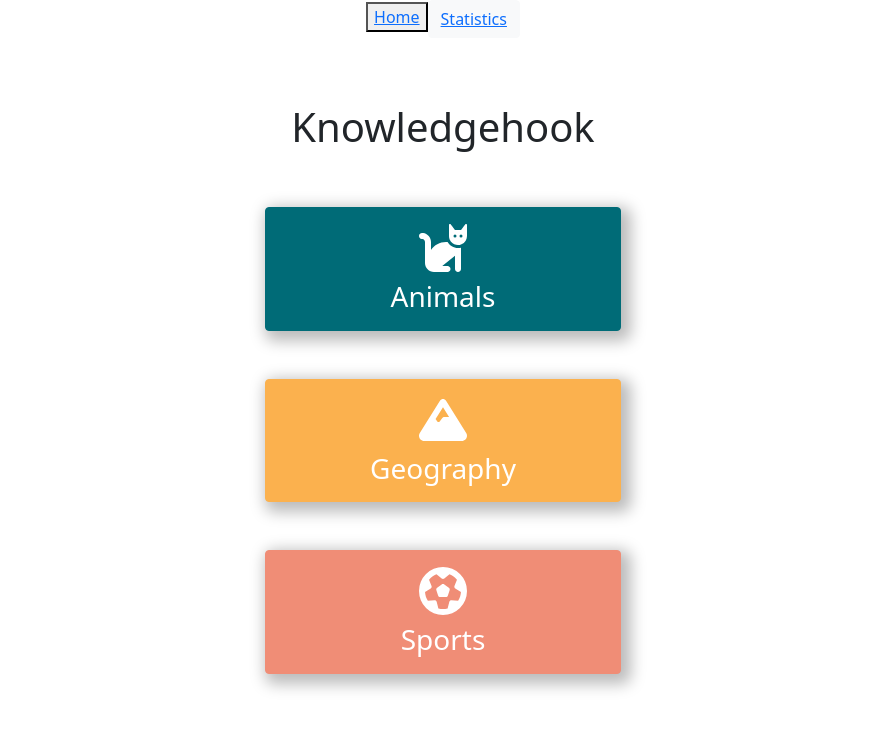
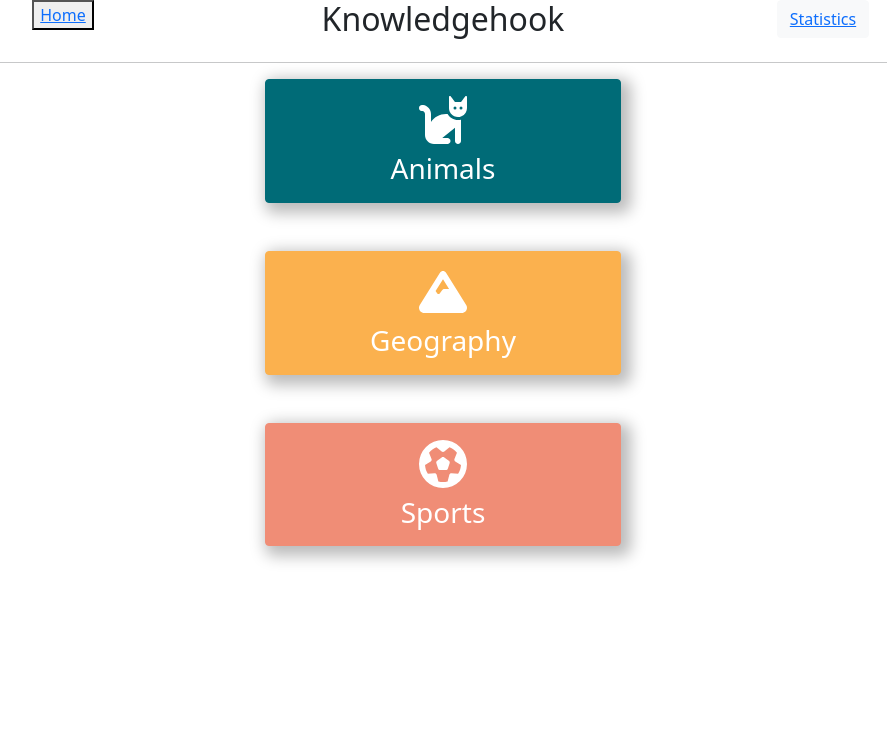
Before and after one commit to dcr041/CP3540-Project, a React (Create React App) app in the folder front-end/: page / in a window 1280 px wide. Shown: the top 730 px of the page, without its empty margins (197-1084 px from the left). Built offline with nearby package versions, Linux system fonts and the light colour scheme.

Commit message:
Cleaned NavBar
Cleaned up the NavBar, so its centered in the screen and made the hr element visible.

```diff
--- a/front-end/src/App.js
+++ b/front-end/src/App.js
@@ -43,11 +43,6 @@ function App() {
             <Route path="/FormPage" />
           </Routes>
         </Router>
-          <Row className="my-5">
-              <Col className="text-center">
-                  <h1 onClick={() => setCategory(null)}>Knowledgehook</h1>
-              </Col>
-          </Row>
         {category ? (
             <>
                 <Row className="d-flex justify-content-center mb-4">
--- a/front-end/src/NavBar.js
+++ b/front-end/src/NavBar.js
@@ -5,18 +5,22 @@ import Col from 'react-bootstrap/Col';
 
 const NavBar = () => (
     <nav>
-        <Row>
-            <Col className="text-center">
+        <Row className="text-center">
+            <Col>
                 <button varient="dark">
                     <Link to="/">Home</Link>
                 </button>
-
+            </Col>
+            <Col>
+                <h2>Knowledgehook</h2>
+            </Col>
+            <Col>
                 <button className="btn btn-light ">
                     <Link to="/Statistics">Statistics</Link>
                 </button>
             </Col>
         </Row>
-        <hr className="text-white"></hr>
+        <hr className="text-dark"></hr>
     </nav>
 );
 
--- a/front-end/src/data/animals.json
+++ b/front-end/src/data/animals.json
@@ -27,7 +27,7 @@
         "category": "Animals",
         "type": "multiple",
         "difficulty": "medium",
-        "question": "What is the scientific name for the &quot;Polar Bear&quot;?",
+        "question": "What is the scientific name for the Polar Bear?",
         "correct_answer": "Ursus Maritimus",
         "incorrect_answers": [
             "Polar Bear",
```
Lines whose indentation alone changed are shown as unchanged.
